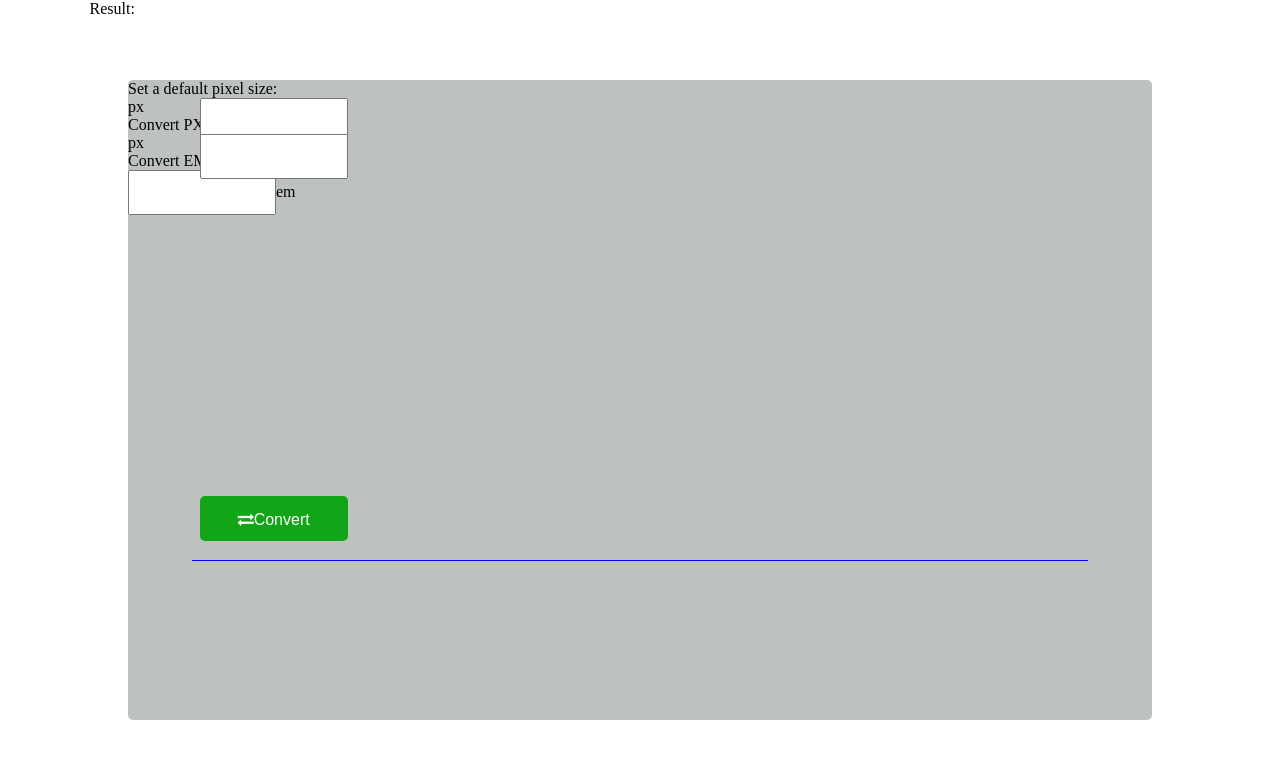
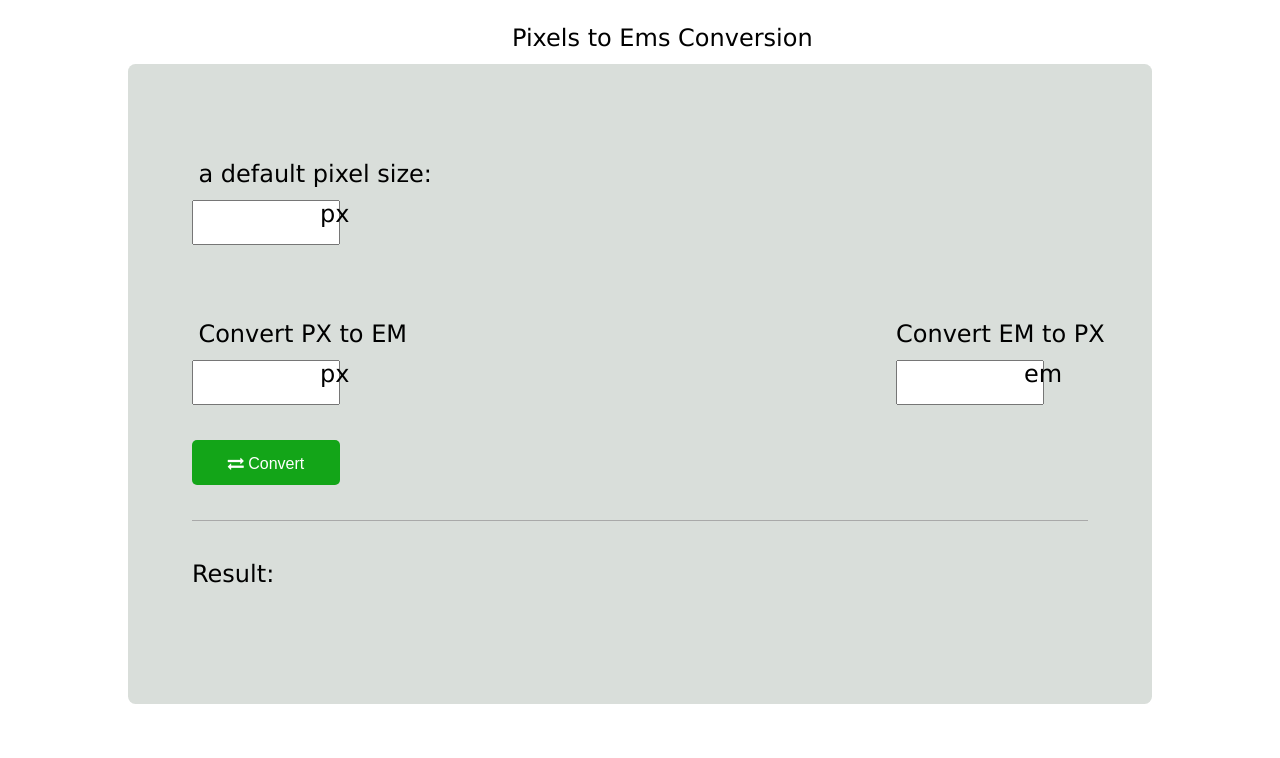
Before and after one commit to TPauline/Pixels-to-Ems-Convertor, a plain HTML site: page index.html in a window 1280 px wide. Drawn offline with Linux system fonts and the light colour scheme.

Commit message:
Add files via upload

```diff
--- a/index.html
+++ b/index.html
@@ -1,4 +1,4 @@
-<!DOCTYPE>
+<!DOCTYPE >
 <html lang="en">
 
 <head>
@@ -13,20 +13,23 @@
 <body>
 
     <div id="wrapper">
+        <label id="title">Pixels to Ems Conversion </label>
         <form id="mainArea">
-            <label for="default" id="l1">Set a default pixel size:</label><br>
-            <input type="text" id="default" name="default">px<br>
-            <label for="convertPX id="l2>Convert PX to EM</label><br>
-            <input type="text" id="convertPX" name="convertPX">px<br>
-             <label for="convertEM id="l3>Convert EM to PX</label><br>
-            <input type="text" id="convertEM " name="convertEM">em<br>
-            <button type="button"><i class="fa fa-exchange"></i>Convert</button>
+            <label for="default" id="l1"> a default pixel size:</label>
+            <input type="text" id="default" name="default">
+            <label for="convertPX" id="l2">Convert PX to EM</label>
+            <input type="text" id="convertPX" name="convertPX">
+            <label for="convertEM" id="l3">Convert EM to PX</label>
+            <input type="text" id="convertEM" name="convertEM">
 
+            <button type="button"><i class="fa fa-exchange"></i> Convert</button>
+            <label id="pxd"> px</label>
+            <label id="pxc"> px</label>
+            <label id="em"> em</label>
+        </form>
 
-          </form>
-
-          <div id="buttomLine"></div>
-          <label id="result">Result:</label>
+        <div id="buttomLine"></div>
+        <label id="result">Result:</label>
     </div>
 
     <script src='script.js'></script>
--- a/styles.css
+++ b/styles.css
@@ -1,41 +1,114 @@
-*{
-    margin:0;
-    padding:0;
+* {
+  margin: 0;
+  padding: 0;
   box-sizing: border-box;
 }
 
-body{
+body {
   overflow: hidden;
-    background: black;
+  /* background: black; */
   /* background: rgba(56,255,255,0.1); */
 }
 
-#wrapper{
+#wrapper {
   position: absolute;
   top: 0;
   left: 0;
   background: white;
+  font-size: 24px;
+  font-family: Verdana, sans-serif;
+
 }
 
-#mainArea{
+#mainArea {
+  /* position: absolute; */
+  width: 80%;
+  height: 80%;
+  top: 10%;
+  left: 10%;
+  background: rgb(217, 222, 218);
+  border-radius: 0.3125em;
+  margin-left: 10%;
+  margin-top: 5%;
+}
+
+#title,
+#wrapper,
+button,
+#default,
+#convertPX,
+#convertEM,
+#result,
+#buttomLine,
+#l1,
+#l2,
+#l3,#em, #px,#pxd,#pxc {
   position: absolute;
-    width:80%;
-    height:80%;
-    top: 10%;
-    left:10%;
-    background: rgb(190, 194, 191);
-    border-radius: 0.3125em;
+}
+
+#title{
+top: 3%;
+left: 40%;
+}
+
+#l1 {
+  left: 15%;
+  top: 20%;
+  left: 15.5%;
+}
+
+#default {
+  left: 15%;
+  top: 25%;
+  left: 15%;
+}
+
+#pxc{
+  top: 25%;
+  left: 25%;
 }
 
 
-#wrapper, button,  #default, #convertPX,#convertEM,#result,#buttomLine,#l1, #l2,#l3{
-    position: absolute;
+#l2 {
+  left: 15%;
+  top: 40%;
+  left: 15.5%;
+}
+
+#convertPX {
+  top: 45%;
+  left: 15%;
+}
+
+#pxd{
+  top: 45%;
+  left: 25%;
+}
+
+#l3 {
+  top: 40%;
+  left: 70%;
 }
 
 
+#convertEM {
+  top: 45%;
+  left: 70%;
+}
+
+#em{
+  top: 45%;
+  left: 80%;
+}
+
+#result {
+  top: 70%;
+  left: 15%;
+}
 
 button {
-    background-color: rgba(19, 165, 24,5); /* Green */
+  background-color: rgba(19, 165, 24, 5);
+  /* Green */
   border: none;
   color: white;
   padding: 15px 32px;
@@ -46,39 +119,25 @@ button {
   border-radius: 0.3125em;
   width: 148px;
   height: 45px;
-  }
-button:hover {
-    box-shadow: 0 12px 16px 0 rgba(0,0,0,0.24), 0 17px 50px 0 rgba(0,0,0,0.19);
+  top: 55%;
+  left: 15%;
 }
 
-  #buttomLine{
-    width:70%;
-    height: 0.05%;
-    left:15%;
-    top:70%;
-    background-color: blue;
+button:hover {
+  box-shadow: 0 12px 16px 0 rgba(0, 0, 0, 0.24), 0 17px 50px 0 rgba(0, 0, 0, 0.19);
 }
 
-  input{
+#buttomLine {
+  width: 70%;
+  height: 0.05%;
+  left: 15%;
+  top: 65%;
+  background-color: darkgray;
+}
+
+input {
   width: 148px;
   height: 45px;
-    padding: 10px,16px;
+  padding: 10px, 16px;
   color: #ffffff;
 }
-
-  text{
-    font-size: 24px;
-    color: fuchsia;
-    font-family:  Verdana, sans-serif;
-
-  }
-
-
-  #default, #convertPX, #convertEM, #result{
-    left:7%;
-  }
-
-  button{
-    top:65%;
-    left:7%;
-  }
```
Lines whose indentation alone changed are shown as unchanged.
